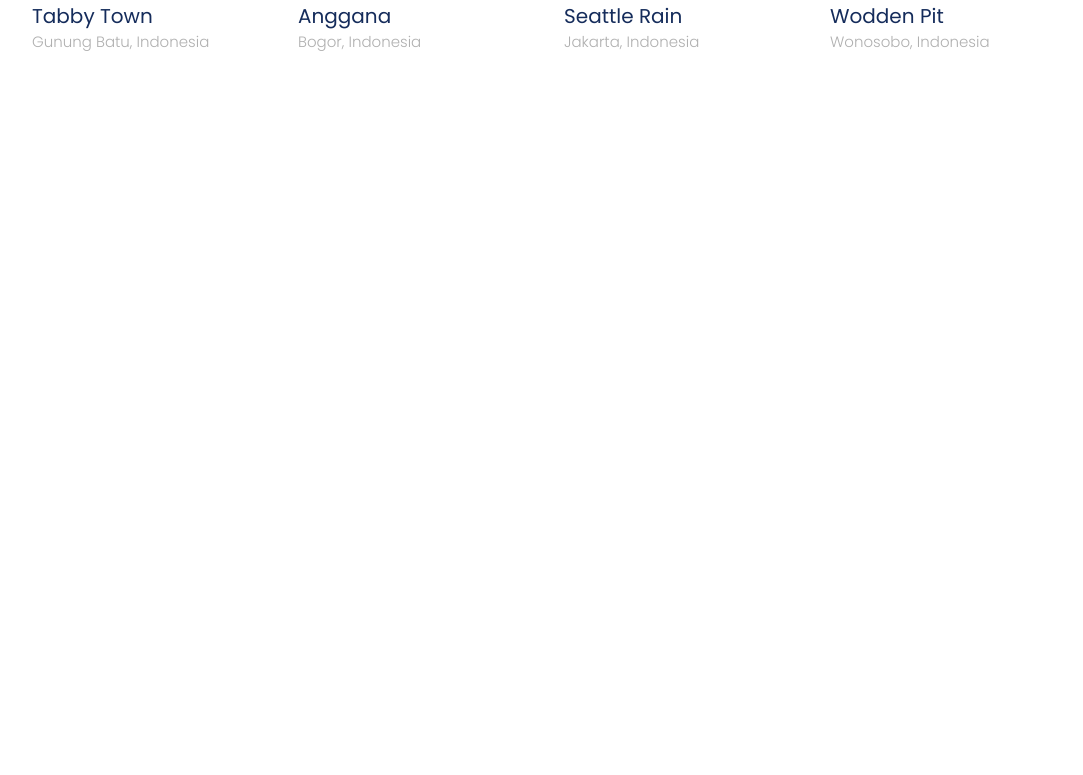
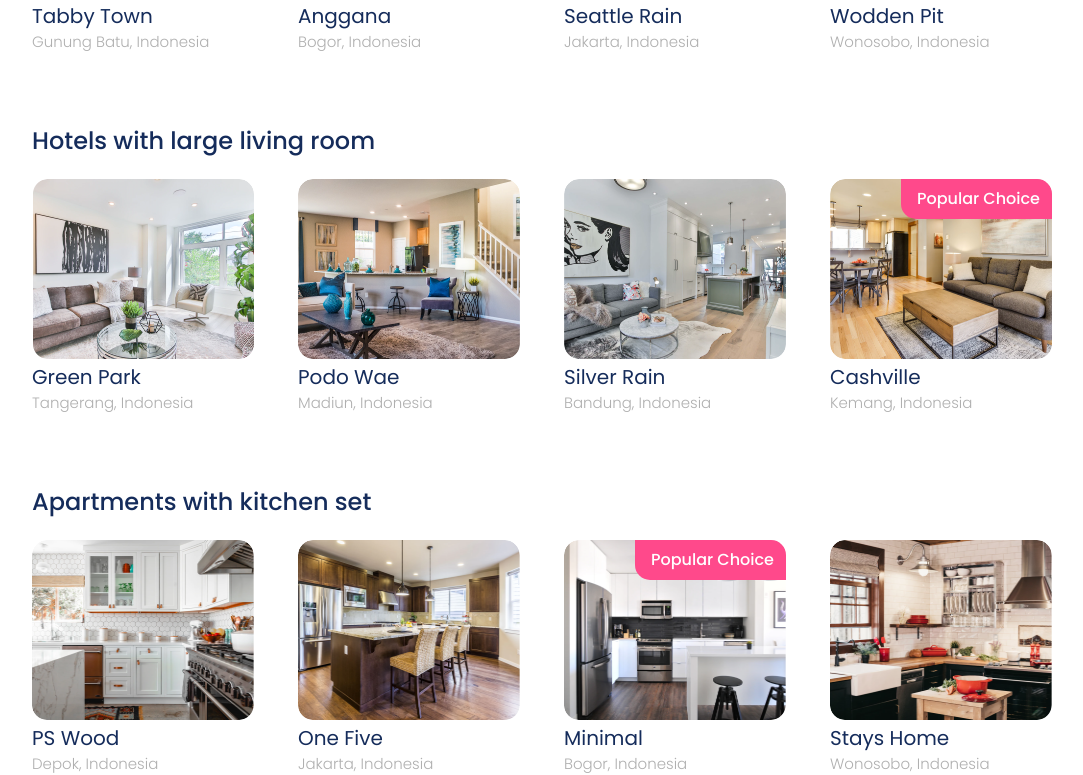
Before and after one commit to abdulhafizr/staycation-next-js, a Next.js app: page / in a window 1280 px wide. Shown: the part 1496-2271 px from the top of the page, without its empty margins (98-1181 px from the left). Before the commit the page ends 1549 px from the top, so only its background shows below. Built offline with nearby package versions, Linux system fonts and the light colour scheme.

Commit message:
| Make Hotels, Apartments Section

```diff
--- a/components/List.js
+++ b/components/List.js
@@ -7,9 +7,13 @@ export default function List({title, data}) {
             <div className="list__gallery">
                 {
                     (data !== undefined) && (
-                        data.map((list) => (
-                            <div className="list__gallery-item">
-                                <span className="list__gallery-badge">Popular Choice</span>
+                        data.map((list, index) => (
+                            <div className="list__gallery-item" key={index}>
+                                {
+                                    (list.popularChoice) && (
+                                        <span className="list__gallery-badge">Popular Choice</span>
+                                    )
+                                }
                                 <div className="list__gallery-image">
                                     <Image
                                         src={`/dummys/${list.photo}`}
--- a/pages/index.js
+++ b/pages/index.js
@@ -30,9 +30,20 @@ export default function Home() {
         <MostPick
           mostPicked={homeData.mostPicked}
         />
+        {/* Houses */}
         <List
           title="Houses with beauty backyard"
           data={homeData.houses}
+        />
+        {/* Hotels */}
+        <List
+          title="Hotels with large living room"
+          data={homeData.hotels}
+        />
+        {/* Apartments */}
+        <List
+          title="Apartments with kitchen set"
+          data={homeData.apartments}
         />
       </main>
 
--- a/styles/components/_list.scss
+++ b/styles/components/_list.scss
@@ -47,7 +47,7 @@
             overflow: hidden;
 
             &:hover img {
-                transform: scale(1.2);
+                transform: scale(1.15);
             }
         }
 
```
